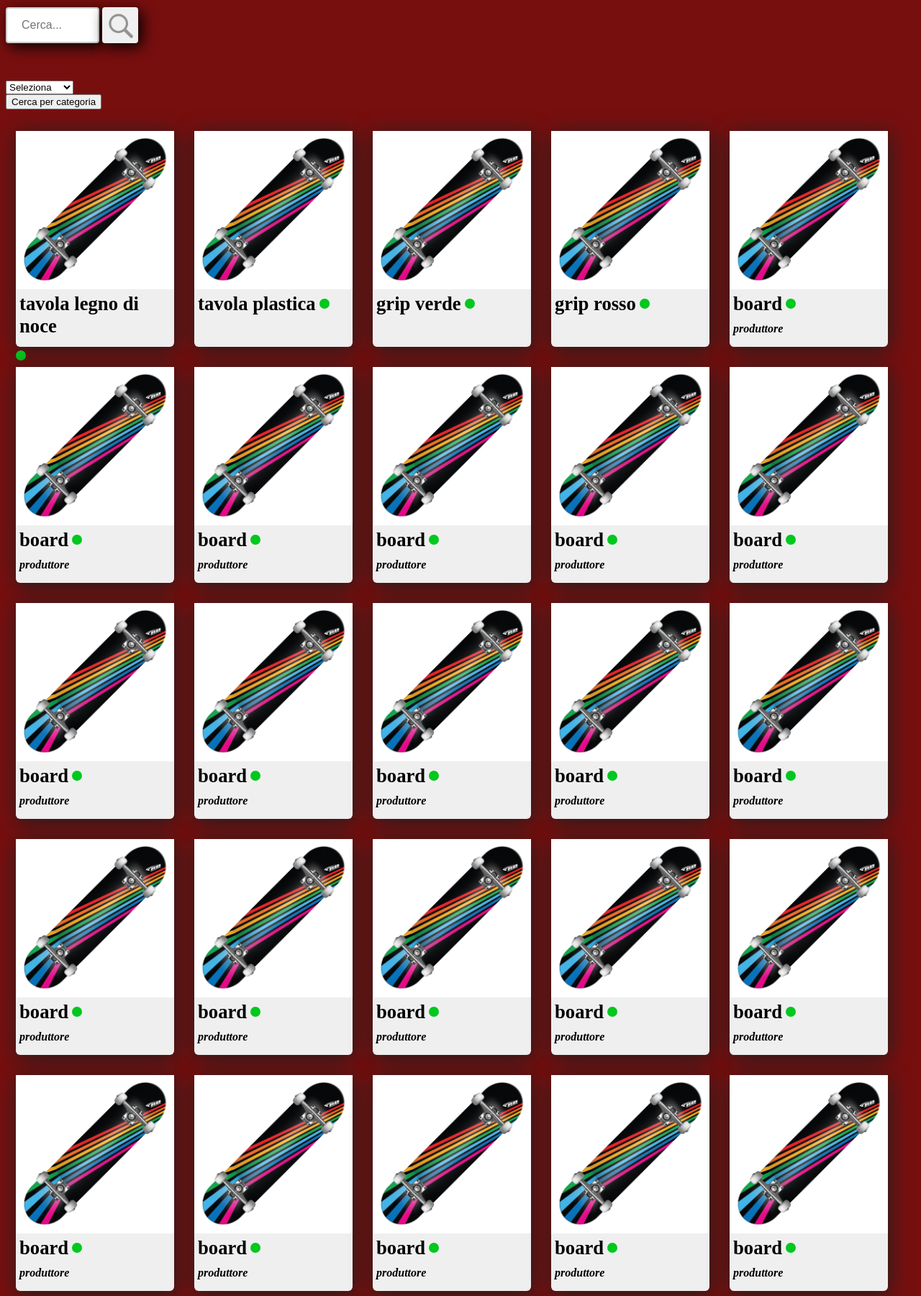
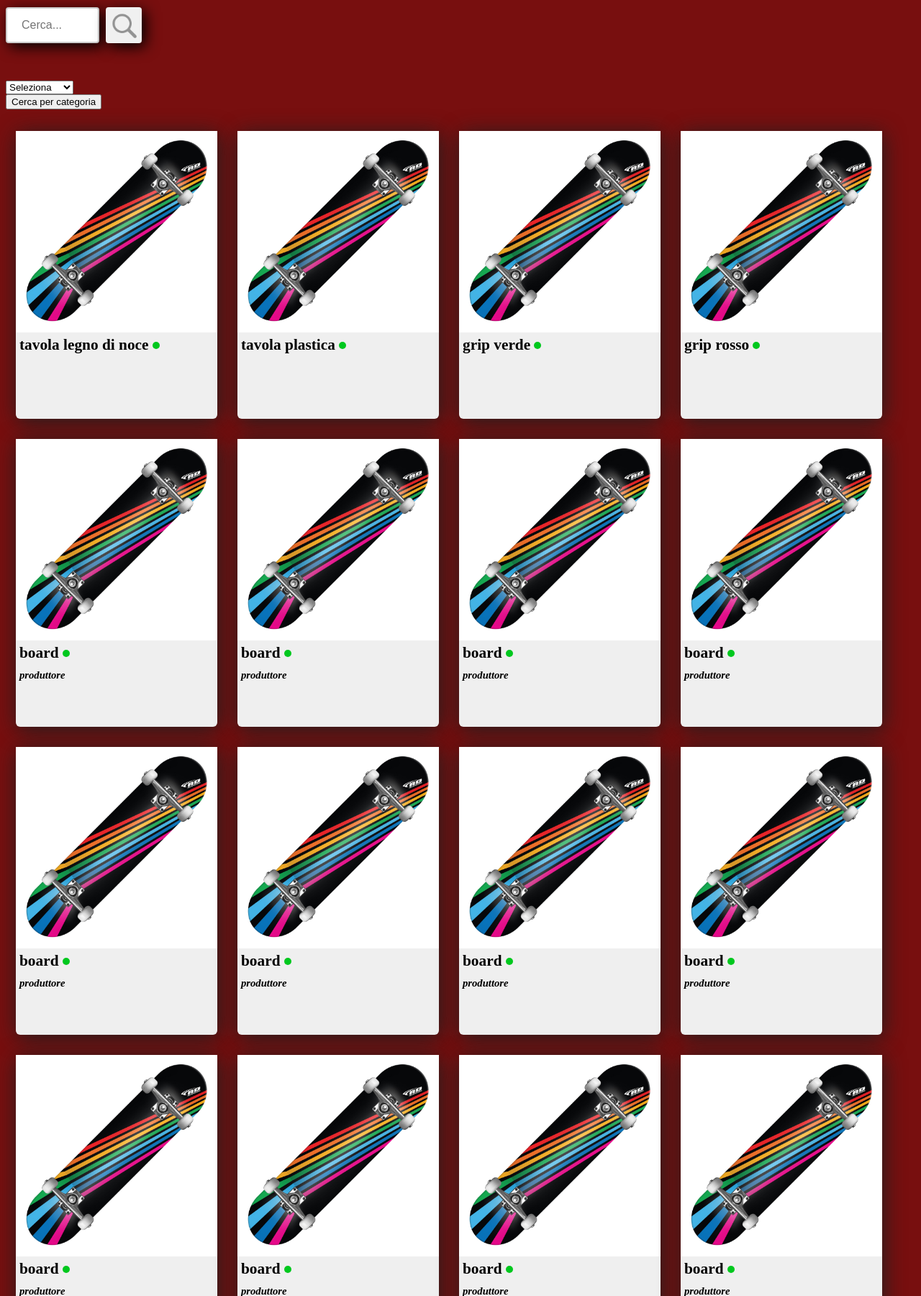
Before and after one commit to D10master/surprisinglyskate.com, a PHP site: page /prodotti.php in a window 1280 px wide. Shown: the part 220-2021 px from the top of the page at 72% size. Run offline with PHP 8.4, Linux system fonts and the light colour scheme; data comes from the database, SQL or seed files in the repository.

Commit message:
Modifiche allo stile

```diff
--- a/ProductCard.php
+++ b/ProductCard.php
@@ -4,8 +4,8 @@
 	display: inline-block;
 	margin:14px;
 	position: relative;
-	width: 220px;
-	height: 300px;
+	width: 280px;
+	height: 400px;
 	box-shadow: 2px 4px 30px #202020;
 	background-color: #EFEFEF;
 	border-radius: 2px;
@@ -86,7 +86,7 @@
 	float: left;
 	width:auto;
 	color: black;
-	font-size: 20pt;
+	font-size: 16pt;
 	font-weight: bold;
 	margin: 5px;
 }
@@ -96,7 +96,7 @@
 	float:left;
 	width:80%;
 	color: black;
-	font-size: 12pt;
+	font-size: 11pt;
 	font-weight: bold;
 	margin: 5px;
 	font-style: italic;
@@ -137,7 +137,7 @@
 					echo"</div>";// top
 					echo"<div class='bottom'>";
 						echo "<span class='name'>".$name."</span>";
-						echo "<div style='float: left; position:relative; top:13px; background-color:rgb(0,200,30); border:2px black; border-radius:7px; width:14px; height:14px;'></div>";
+						echo "<div style='float: left; position:relative; top:13px; background-color:rgb(0,200,30); border:2px black; border-radius:5px; width:10px; height:10px;'></div>";
 						echo "<span class='producer'>".$producer."</span>";
 					echo"</div>";
 				echo"</div>";
--- a/stile.css
+++ b/stile.css
@@ -46,9 +46,10 @@ body
 input#search_field
 {
 	box-shadow: 5px 5px 20px #000000;
+	position: relative;
+	top: 0px;
 	width: 130px;
 	height: 50px;
-	box-sizing: border-box;
 	border: 2px solid #ccc;
 	border-radius: 4px;
 	font-size: 16px;
@@ -68,9 +69,11 @@ input#search_field
 input#search_button[type=submit]
 {
 	box-shadow: 5px 5px 20px #000000;
+	position: relative;
+	top: 0px;
+	left: 5px;
 	border: 1px;
 	border-radius: 4px;
-	padding:10px;
 	width:50px;
 	height:50px;
 	background-image: url(search.png);
@@ -91,7 +94,8 @@ input#search_button[type=submit]:hover
 	position: relative;
 	top: 10px;
 	width: 100%;
-	min-height: 70%
+	//min-height: 70%;
+	min-height: 485px;
 }
 
 .navbar_element
```
